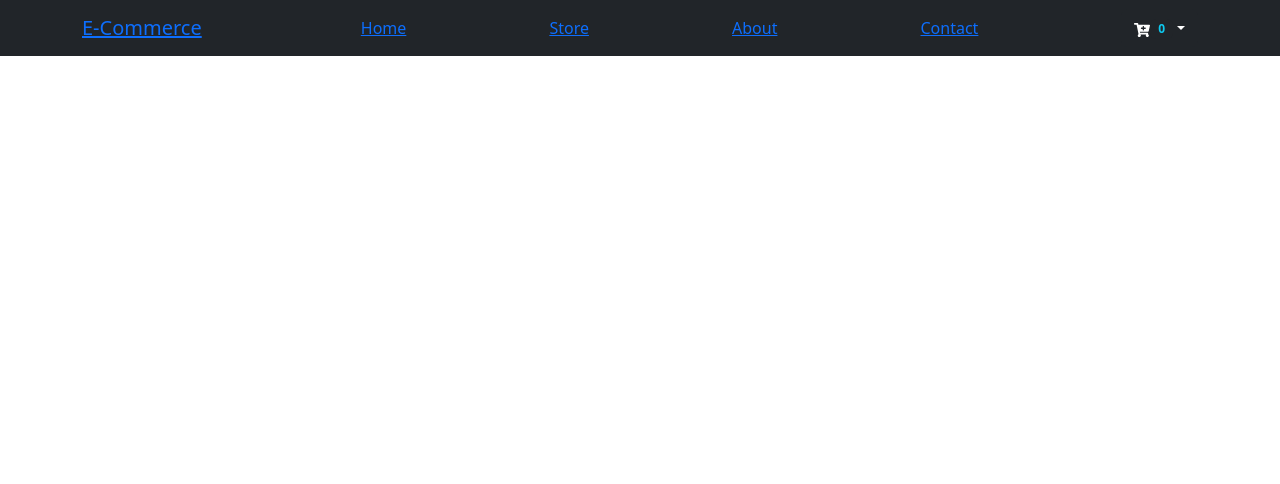
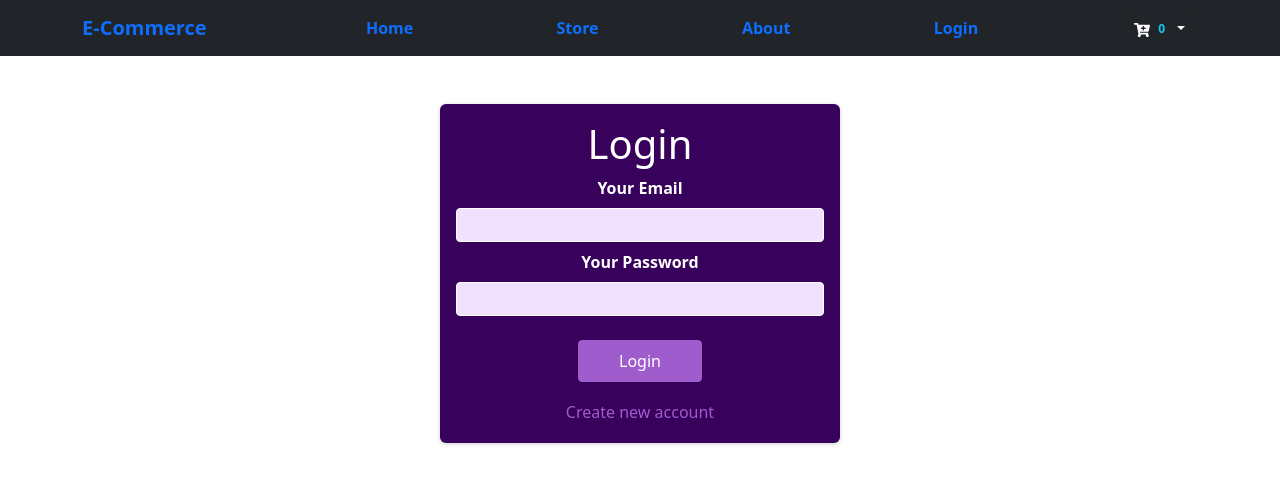
Before and after one commit to Abhinas098/E-Commerce, a React (Create React App) app: page /login in a window 1280 px wide. Shown: the top 484 px of the page. Built offline with nearby package versions, Linux system fonts and the light colour scheme.

Commit message:
Added login Page

```diff
--- a/src/App.js
+++ b/src/App.js
@@ -1,4 +1,4 @@
-import React from "react";
+import React, { useContext } from "react";
 import { Redirect, Route, Switch } from "react-router-dom";
 
 import "./App.css";
@@ -8,20 +8,30 @@
 import LayOut from "./components/Layouts/LayOut";
 import ContactUs from "./Pages/ContactUs";
 import ProductDetail from "./components/products/ProductDetail";
+import AuthContext from "./store/AuthContext";
+import AuthForm from "./components/Auth/AuthForm";
 
 function App() {
+  const ctx = useContext(AuthContext);
   return (
     <>
       <LayOut>
         <Switch>
           <Route path="/" exact>
-            <Redirect to="/Store" />
+            <Redirect to="/Home" />
           </Route>
+
+          {!ctx.isLogin && (
+            <Route path="/login">
+              <AuthForm />
+            </Route>
+          )}
           <Route path="/Home">
             <Home />
           </Route>
           <Route path="/Store" exact>
-            <Store />
+            {ctx.isLogin && <Store />}
+            {!ctx.isLogin && <Redirect to="./login" />}
           </Route>
           <Route path="/About">
             <About />
--- /dev/null
+++ b/src/components/Auth/AuthForm.js
@@ -0,0 +1,104 @@
+import { useState, useRef, useContext } from "react";
+import { useHistory } from "react-router-dom";
+
+import classes from "./AuthForm.module.css";
+import AuthContext from "../../store/AuthContext";
+
+const AuthForm = () => {
+  const history = useHistory();
+  const authCtx = useContext(AuthContext);
+
+  const emailInputRef = useRef();
+  const passwordInputRef = useRef();
+
+  const [isLogin, setIsLogin] = useState(true);
+  const [isLoading, setIsLoading] = useState(false);
+
+  const switchAuthModeHandler = () => {
+    setIsLogin((prevState) => !prevState);
+  };
+
+  const submitHandler = (e) => {
+    e.preventDefault();
+    const enteredEail = emailInputRef.current.value;
+    const enteredPassword = passwordInputRef.current.value;
+    setIsLoading(true);
+
+    let url;
+    if (isLogin) {
+      url =
+        "https://identitytoolkit.googleapis.com/v1/accounts:signInWithPassword?key=AIzaSyC5RfB2zeAPwPIykibRKYnL7KdPnkq49Bw";
+    } else {
+      url =
+        "https://identitytoolkit.googleapis.com/v1/accounts:signUp?key=AIzaSyC5RfB2zeAPwPIykibRKYnL7KdPnkq49Bw";
+    }
+    fetch(url, {
+      method: "POST",
+      body: JSON.stringify({
+        email: enteredEail,
+        password: enteredPassword,
+        returnSecureToken: true,
+      }),
+      headers: {
+        "Content-Type": "application/json",
+      },
+    })
+      .then((res) => {
+        setIsLoading(false);
+        if (res.ok) {
+          return res.json();
+        } else {
+          return res.json().then((data) => {
+            let errorMsg = "Authotication Failed";
+            if (data && data.error && data.error.message) {
+              errorMsg = data.error.message;
+            }
+            throw new Error(errorMsg);
+          });
+        }
+      })
+      .then((data) => {
+        authCtx.login(data.idToken);
+        history.replace("./Store");
+      })
+      .catch((err) => {
+        alert(err.message);
+      });
+  };
+
+  return (
+    <section className={classes.auth}>
+      <h1>{isLogin ? "Login" : "Sign Up"}</h1>
+      <form onSubmit={submitHandler}>
+        <div className={classes.control}>
+          <label htmlFor="email">Your Email</label>
+          <input type="email" id="email" required ref={emailInputRef} />
+        </div>
+        <div className={classes.control}>
+          <label htmlFor="password">Your Password</label>
+          <input
+            type="password"
+            id="password"
+            required
+            ref={passwordInputRef}
+          />
+        </div>
+        <div className={classes.actions}>
+          {!isLoading && (
+            <button>{isLogin ? "Login" : "Create Account"}</button>
+          )}
+          {isLoading && <p>Loading....</p>}
+          <button
+            type="button"
+            className={classes.toggle}
+            onClick={switchAuthModeHandler}
+          >
+            {isLogin ? "Create new account" : "Login with existing account"}
+          </button>
+        </div>
+      </form>
+    </section>
+  );
+};
+
+export default AuthForm;
--- /dev/null
+++ b/src/components/Auth/AuthForm.module.css
@@ -0,0 +1,72 @@
+.auth {
+  margin: 3rem auto;
+  width: 95%;
+  max-width: 25rem;
+  border-radius: 6px;
+  background-color: #38015c;
+  box-shadow: 0 1px 4px rgba(0, 0, 0, 0.2);
+  padding: 1rem;
+  text-align: center;
+}
+
+.auth h1 {
+  text-align: center;
+  color: white;
+}
+
+.control {
+  margin-bottom: 0.5rem;
+}
+
+.control label {
+  display: block;
+  color: white;
+  font-weight: bold;
+  margin-bottom: 0.5rem;
+}
+
+.control input {
+  font: inherit;
+  background-color: #f1e1fc;
+  color: #38015c;
+  border-radius: 4px;
+  border: 1px solid white;
+  width: 100%;
+  text-align: left;
+  padding: 0.25rem;
+}
+
+.actions {
+  margin-top: 1.5rem;
+  display: flex;
+  flex-direction: column;
+  align-items: center;
+}
+
+.actions button {
+  cursor: pointer;
+  font: inherit;
+  color: white;
+  background-color: #9f5ccc;
+  border: 1px solid #9f5ccc;
+  border-radius: 4px;
+  padding: 0.5rem 2.5rem;
+}
+
+.actions button:hover {
+  background-color: #873abb;
+  border-color: #873abb;
+}
+
+.actions .toggle {
+  margin-top: 1rem;
+  background-color: transparent;
+  color: #9f5ccc;
+  border: none;
+  padding: 0.15rem 1.5rem;
+}
+
+.actions .toggle:hover {
+  background-color: transparent;
+  color: #ae82cc;
+}
--- a/src/components/Layouts/Header.js
+++ b/src/components/Layouts/Header.js
@@ -5,9 +5,11 @@
 import CartContext from "../../store/CartContext";
 import { NavLink } from "react-router-dom";
 import classes from "./Header.module.css";
+import AuthContext from "../../store/AuthContext";
 
 function Header() {
   const ctx = useContext(CartContext);
+  const authCtx = useContext(AuthContext);
   const [showCart, setShowCart] = useState(false);
 
   let quantity = 0;
@@ -21,6 +23,9 @@
   const hideCart = () => {
     setShowCart(false);
   };
+  const logoutHandler = () => {
+    authCtx.logout();
+  };
   return (
     <div>
       <Navbar bg="dark" variant="dark">
@@ -31,8 +36,13 @@
           <NavLink to="/Home">Home</NavLink>
           <NavLink to="/Store">Store</NavLink>
           <NavLink to="/About">About</NavLink>
-          <NavLink to="/contact">Contact</NavLink>
-
+          {!authCtx.isLogin && <NavLink to="/login">Login</NavLink>}
+          {authCtx.isLogin && <NavLink to="/contact">Contact</NavLink>}
+          {authCtx.isLogin && (
+            <button onClick={logoutHandler} className={classes.button}>
+              Logout
+            </button>
+          )}
           <Dropdown onToggle={showingCart} align="end">
             <Dropdown.Toggle variant="dark">
               <FaCartPlus />
--- a/src/components/Layouts/Header.module.css
+++ b/src/components/Layouts/Header.module.css
@@ -1,5 +1,26 @@
+.button {
+  font: inherit;
+  background-color: transparent;
+  border: 1px white;
+  color: green;
+  font-weight: bold;
+  padding: 0.5rem;
+  border-radius: 5px;
+  cursor: pointer;
+}
 
-.header a:active{
-    color: aqua;
-    padding-bottom: 0.30rem;
+.header a:hover {
+  color: #c291e2;
+  text-decoration: none;
 }
+a:link {
+  text-decoration: none;
+  font-weight: bold;
+}
+a:visited {
+  color: green;
+}
+
+.button:hover {
+  color: #903fc6;
+}
--- a/src/components/cart/Cart.js
+++ b/src/components/cart/Cart.js
@@ -20,7 +20,7 @@
       id={item.id}
       title={item.title}
       price={item.price}
-      img={item.image}
+      img={item.imageUrl}
       quantity={item.quantity}
     />
   ));
--- a/src/components/products/ProductDetail.js
+++ b/src/components/products/ProductDetail.js
@@ -13,9 +13,13 @@
 
   const ctx = useContext(CartContext);
   const AddItemHandler = (e) => {
-    console.log({...product});
+    console.log({ ...product });
     ctx.addItem({ ...product, quantity: 1 });
   };
+
+  if (!product) {
+    return <p>No Product Found!</p>;
+  }
 
   const onPurchase = () => {
     alert("Purchase Successful!");
--- a/src/components/products/ProductItem.js
+++ b/src/components/products/ProductItem.js
@@ -13,7 +13,7 @@
       <Col>
         <Card>
           <Link to={`Store/${props.id}`}>
-            <Card.Img variant="top" src={props.image} alt={props.title} />
+            <Card.Img variant="top" src={props.imageUrl} alt={props.title} />
           </Link>
           <Card.Body>
             <Card.Title>{props.title}</Card.Title>
--- a/src/index.js
+++ b/src/index.js
@@ -10,12 +10,15 @@
 import "../node_modules/bootstrap/dist/css/bootstrap.css";
 import { BrowserRouter } from "react-router-dom";
 import CartProvider from "./store/CartProvider";
+import { AuthCtxProvider } from "./store/AuthContext";
 
 const root = ReactDOM.createRoot(document.getElementById("root"));
 root.render(
   <BrowserRouter>
-    <CartProvider>
-      <App />
-    </CartProvider>
+    <AuthCtxProvider>
+      <CartProvider>
+        <App />
+      </CartProvider>
+    </AuthCtxProvider>
   </BrowserRouter>
 );
--- /dev/null
+++ b/src/store/AuthContext.js
@@ -0,0 +1,38 @@
+import React, { useState } from "react";
+
+const AuthContext = React.createContext({
+  token: "",
+  isLogin: false,
+  login: (token) => {},
+  logout: () => {},
+});
+
+export const AuthCtxProvider = (props) => {
+  const intialToken = localStorage.getItem("token");
+  const [token, setToken] = useState(intialToken);
+
+  const userLogdIn = !!token;
+
+  const logedInHandler = (token) => {
+    setToken(token);
+    localStorage.setItem("token", token);
+  };
+  const logedOutHandler = () => {
+    setToken(null);
+    localStorage.removeItem("token");
+  };
+
+  const contextValue = {
+    token: token,
+    isLogin: userLogdIn,
+    login: logedInHandler,
+    logout: logedOutHandler,
+  };
+
+  return (
+    <AuthContext.Provider value={contextValue}>
+      {props.children}
+    </AuthContext.Provider>
+  );
+};
+export default AuthContext;
```
Also changed, not shown: src/components/products/AvailableProducts.js (+25 -26 lines).
